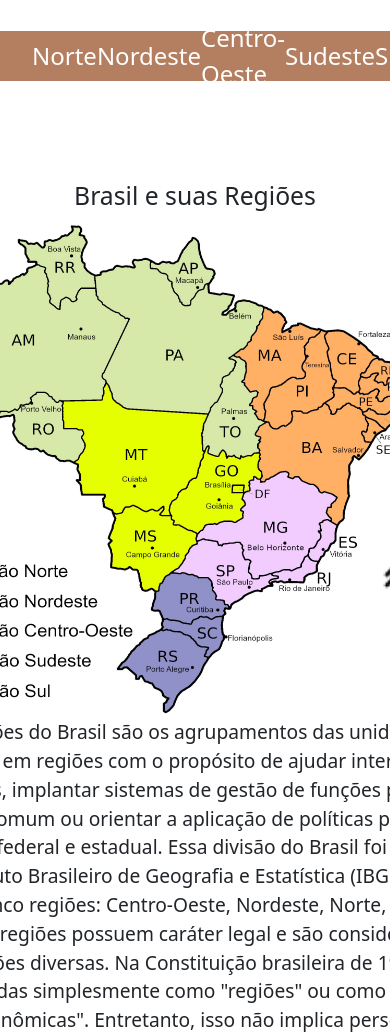
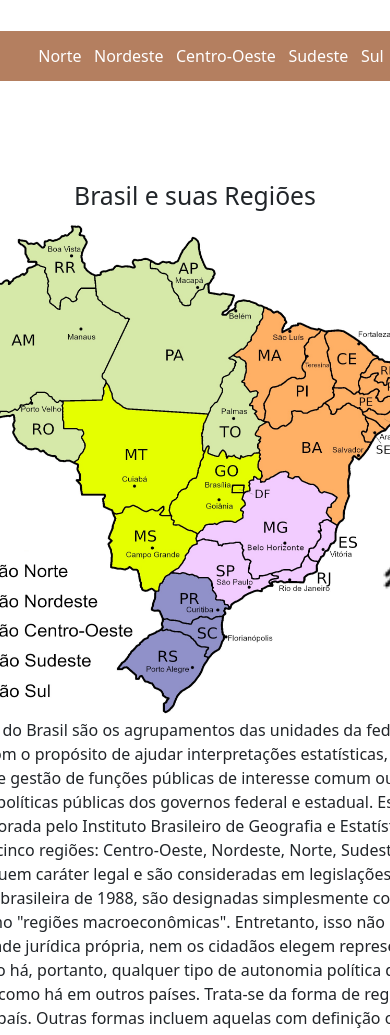
Before and after one commit to AmauriBlanco/Estados-e-Regioes, a plain HTML site: page estados e Regiões/index.html in a window 390 px wide. Shown: the part 251-1286 px from the top of the page. Drawn offline with nearby package versions, Linux system fonts and the light colour scheme.

Commit message:
Update estilo.css
"fixed mobile-screen"

```diff
--- a/estados e Regiões/estilo.css
+++ b/estados e Regiões/estilo.css
@@ -16,6 +16,12 @@ p{
     font-size: 1.2rem;
 
 }
+@media(max-width:550px){
+    p{
+        font-size: 1.0rem;
+    }
+}
+
 li{
     list-style-type: none;
     font-size: 1.5em;
@@ -32,6 +38,11 @@ a{
     background-color: rgba(168, 106, 70, 0.856);
     height: 50px;
     align-items: center;
+}
+@media(max-width:550px){
+    .navmenu li{
+        font-size: 1.0rem;
+    }
 }
 
 .menu a{
@@ -61,3 +72,5 @@ a{
 
 
 }
+@media(max-width:550px){
+    img{
```
